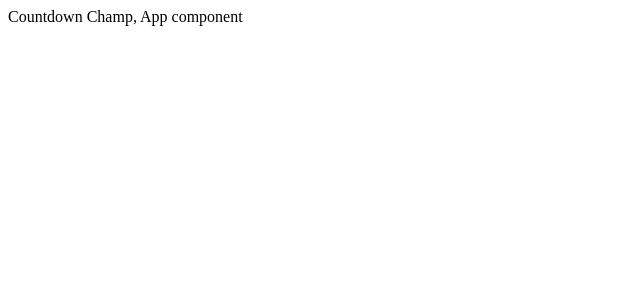
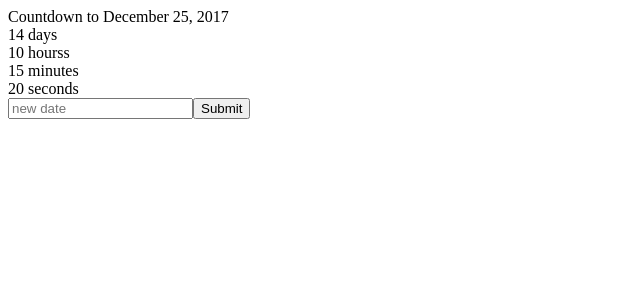
Before and after one commit to rishabh-malik/Count-Down-React-App, a React (Create React App) app: page / in a window 1280 px wide. Shown: the top 300 px of the page, without its empty margins (0-640 px from the left). Built offline with nearby package versions, Linux system fonts and the light colour scheme.

Commit message:
structing the app

```diff
--- a/src/App.jsx
+++ b/src/App.jsx
@@ -4,7 +4,19 @@ import React, { Component } from 'react';
 class App extends Component {
     render() {
         return(
-        <div>Countdown Champ, App component</div>
+        <div>
+            <div>Countdown to December 25, 2017</div>
+             <div>
+                 <div>14 days</div>
+                 <div>10 hourss</div>
+                 <div>15 minutes</div>
+                 <div>20 seconds</div>
+             </div>
+             <div>
+             <input placeholder='new date'/>
+             <button>Submit</button>
+             </div>
+        </div>
         )}
 }
 
```
